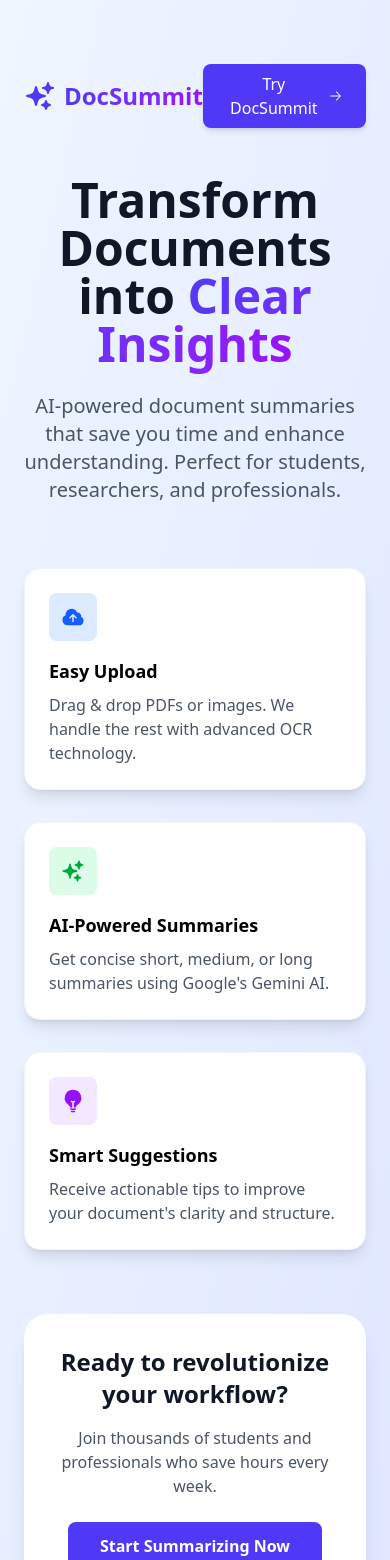
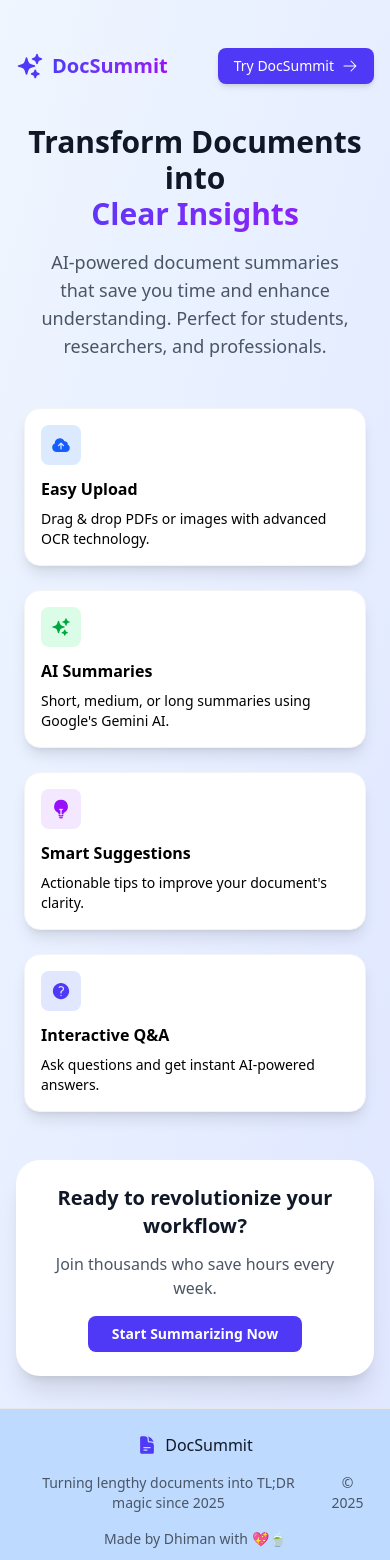
Before and after one commit to DhimanMajumdar/DocSummit--An-AI-SaaS-document-summarizer, a React (Vite) app: page / in a window 390 px wide. Shown: the top 1560 px of the page. Built offline with nearby package versions, Linux system fonts and the light colour scheme; no server answers.

Commit message:
fixed responsivesness of landing page

```diff
--- a/src/pages/LandingPage.jsx
+++ b/src/pages/LandingPage.jsx
@@ -1,94 +1,110 @@
 import React from "react";
 import {
   SparklesIcon,
-  DocumentTextIcon,
   CloudArrowUpIcon,
   LightBulbIcon,
   ArrowRightIcon,
+  QuestionMarkCircleIcon,
 } from "@heroicons/react/24/solid";
 
 export default function LandingPage({ onStart }) {
   return (
-    <div className="px-6 py-12 bg-gradient-to-br from-blue-50 to-indigo-100 min-h-screen">
+    <div className="px-4 sm:px-6 py-8 sm:py-12 bg-gradient-to-br from-blue-50 to-indigo-100 min-h-screen">
       <header className="max-w-6xl mx-auto flex items-center justify-between py-4">
         <div className="flex items-center gap-2">
-          <SparklesIcon className="w-8 h-8 text-indigo-600" />
-          <h1 className="text-2xl font-bold bg-gradient-to-r from-indigo-600 to-purple-600 bg-clip-text text-transparent">
+          <SparklesIcon className="w-7 h-7 sm:w-8 sm:h-8 text-indigo-600" />
+          <h1 className="text-xl sm:text-2xl font-bold bg-gradient-to-r from-indigo-600 to-purple-600 bg-clip-text text-transparent">
             DocSummit
           </h1>
         </div>
         <nav>
           <button
             onClick={onStart}
-            className="bg-indigo-600 text-white px-6 py-2 rounded-lg font-medium hover:bg-indigo-700 transition-all duration-200 flex items-center gap-2 shadow-md hover:shadow-lg"
+            className="bg-indigo-600 text-white px-4 sm:px-6 py-2 rounded-lg font-medium
+                     text-sm sm:text-base hover:bg-indigo-700 transition-all duration-200
+                     flex items-center gap-2 shadow-md hover:shadow-lg whitespace-nowrap"
           >
             Try DocSummit <ArrowRightIcon className="w-4 h-4" />
           </button>
         </nav>
       </header>
 
-      <main className="max-w-6xl mx-auto mt-8">
-        <section className="text-center mb-16">
-          <h2 className="text-5xl font-bold text-gray-900 mb-6">
+      <main className="max-w-6xl mx-auto mt-6 sm:mt-8">
+        <section className="text-center mb-12 sm:mb-16">
+          <h2 className="text-3xl sm:text-4xl md:text-5xl font-bold text-gray-900 mb-4 sm:mb-6">
             Transform Documents into
-            <span className="bg-gradient-to-r from-indigo-600 to-purple-600 bg-clip-text text-transparent">
+            <span className="bg-gradient-to-r from-indigo-600 to-purple-600 bg-clip-text text-transparent block sm:inline">
               {" "}
               Clear Insights
             </span>
           </h2>
-          <p className="text-xl text-gray-600 max-w-2xl mx-auto mb-10">
+          <p className="text-lg sm:text-xl text-gray-600 max-w-2xl mx-auto mb-8 sm:mb-10 px-4">
             AI-powered document summaries that save you time and enhance
             understanding. Perfect for students, researchers, and professionals.
           </p>
         </section>
 
-        <section className="grid grid-cols-1 md:grid-cols-3 gap-8 mb-16">
-          <div className="bg-white p-6 rounded-2xl shadow-lg border border-gray-100">
-            <div className="w-12 h-12 bg-blue-100 rounded-lg flex items-center justify-center mb-4">
-              <CloudArrowUpIcon className="w-6 h-6 text-blue-600" />
+        <section className="grid grid-cols-1 sm:grid-cols-2 lg:grid-cols-4 gap-6 mb-12 sm:mb-16 px-2">
+          <div className="bg-white p-4 sm:p-6 rounded-2xl shadow-lg border border-gray-100">
+            <div className="w-10 h-10 sm:w-12 sm:h-12 bg-blue-100 rounded-lg flex items-center justify-center mb-3 sm:mb-4">
+              <CloudArrowUpIcon className="w-5 h-5 sm:w-6 sm:h-6 text-blue-600" />
             </div>
-            <h3 className="font-semibold text-lg mb-2">Easy Upload</h3>
-            <p className="text-gray-600">
-              Drag & drop PDFs or images. We handle the rest with advanced OCR
-              technology.
+            <h3 className="font-semibold text-base sm:text-lg mb-2">
+              Easy Upload
+            </h3>
+            <p className="text-sm sm:text-gray-600">
+              Drag & drop PDFs or images with advanced OCR technology.
             </p>
           </div>
 
-          <div className="bg-white p-6 rounded-2xl shadow-lg border border-gray-100">
-            <div className="w-12 h-12 bg-green-100 rounded-lg flex items-center justify-center mb-4">
-              <SparklesIcon className="w-6 h-6 text-green-600" />
+          <div className="bg-white p-4 sm:p-6 rounded-2xl shadow-lg border border-gray-100">
+            <div className="w-10 h-10 sm:w-12 sm:h-12 bg-green-100 rounded-lg flex items-center justify-center mb-3 sm:mb-4">
+              <SparklesIcon className="w-5 h-5 sm:w-6 sm:h-6 text-green-600" />
             </div>
-            <h3 className="font-semibold text-lg mb-2">AI-Powered Summaries</h3>
-            <p className="text-gray-600">
-              Get concise short, medium, or long summaries using Google's Gemini
-              AI.
+            <h3 className="font-semibold text-base sm:text-lg mb-2">
+              AI Summaries
+            </h3>
+            <p className="text-sm sm:text-gray-600">
+              Short, medium, or long summaries using Google's Gemini AI.
             </p>
           </div>
 
-          <div className="bg-white p-6 rounded-2xl shadow-lg border border-gray-100">
-            <div className="w-12 h-12 bg-purple-100 rounded-lg flex items-center justify-center mb-4">
-              <LightBulbIcon className="w-6 h-6 text-purple-600" />
+          <div className="bg-white p-4 sm:p-6 rounded-2xl shadow-lg border border-gray-100">
+            <div className="w-10 h-10 sm:w-12 sm:h-12 bg-purple-100 rounded-lg flex items-center justify-center mb-3 sm:mb-4">
+              <LightBulbIcon className="w-5 h-5 sm:w-6 sm:h-6 text-purple-600" />
             </div>
-            <h3 className="font-semibold text-lg mb-2">Smart Suggestions</h3>
-            <p className="text-gray-600">
-              Receive actionable tips to improve your document's clarity and
-              structure.
+            <h3 className="font-semibold text-base sm:text-lg mb-2">
+              Smart Suggestions
+            </h3>
+            <p className="text-sm sm:text-gray-600">
+              Actionable tips to improve your document's clarity.
+            </p>
+          </div>
+
+          <div className="bg-white p-4 sm:p-6 rounded-2xl shadow-lg border border-gray-100">
+            <div className="w-10 h-10 sm:w-12 sm:h-12 bg-indigo-100 rounded-lg flex items-center justify-center mb-3 sm:mb-4">
+              <QuestionMarkCircleIcon className="w-5 h-5 sm:w-6 sm:h-6 text-indigo-600" />
+            </div>
+            <h3 className="font-semibold text-base sm:text-lg mb-2">
+              Interactive Q&A
+            </h3>
+            <p className="text-sm sm:text-gray-600">
+              Ask questions and get instant AI-powered answers.
             </p>
           </div>
         </section>
 
-        <section className="bg-white rounded-3xl shadow-xl p-8 max-w-4xl mx-auto">
+        <section className="bg-white rounded-3xl shadow-xl p-6 sm:p-8 max-w-4xl mx-auto">
           <div className="text-center">
-            <h3 className="text-2xl font-bold text-gray-900 mb-4">
+            <h3 className="text-xl sm:text-2xl font-bold text-gray-900 mb-3 sm:mb-4">
               Ready to revolutionize your workflow?
             </h3>
-            <p className="text-gray-600 mb-6">
-              Join thousands of students and professionals who save hours every
-              week.
+            <p className="text-gray-600 mb-4 sm:mb-6">
+              Join thousands who save hours every week.
             </p>
             <button
               onClick={onStart}
-              className="bg-indigo-600 text-white px-8 py-3 rounded-lg font-semibold hover:bg-indigo-700 transition-colors duration-200"
+              className="bg-indigo-600 text-white px-6 sm:px-8 py-2 sm:py-3 rounded-lg font-semibold hover:bg-indigo-700 transition-colors duration-200 text-sm sm:text-base"
             >
               Start Summarizing Now
             </button>
```
